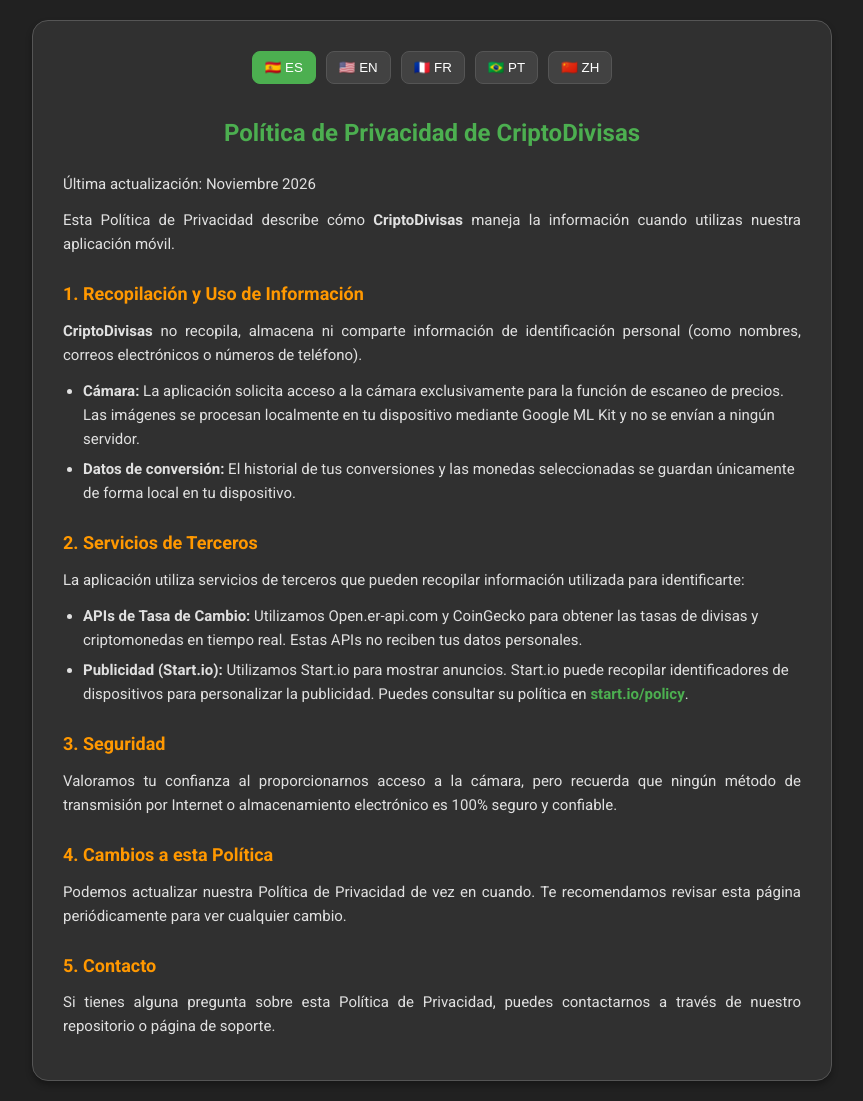
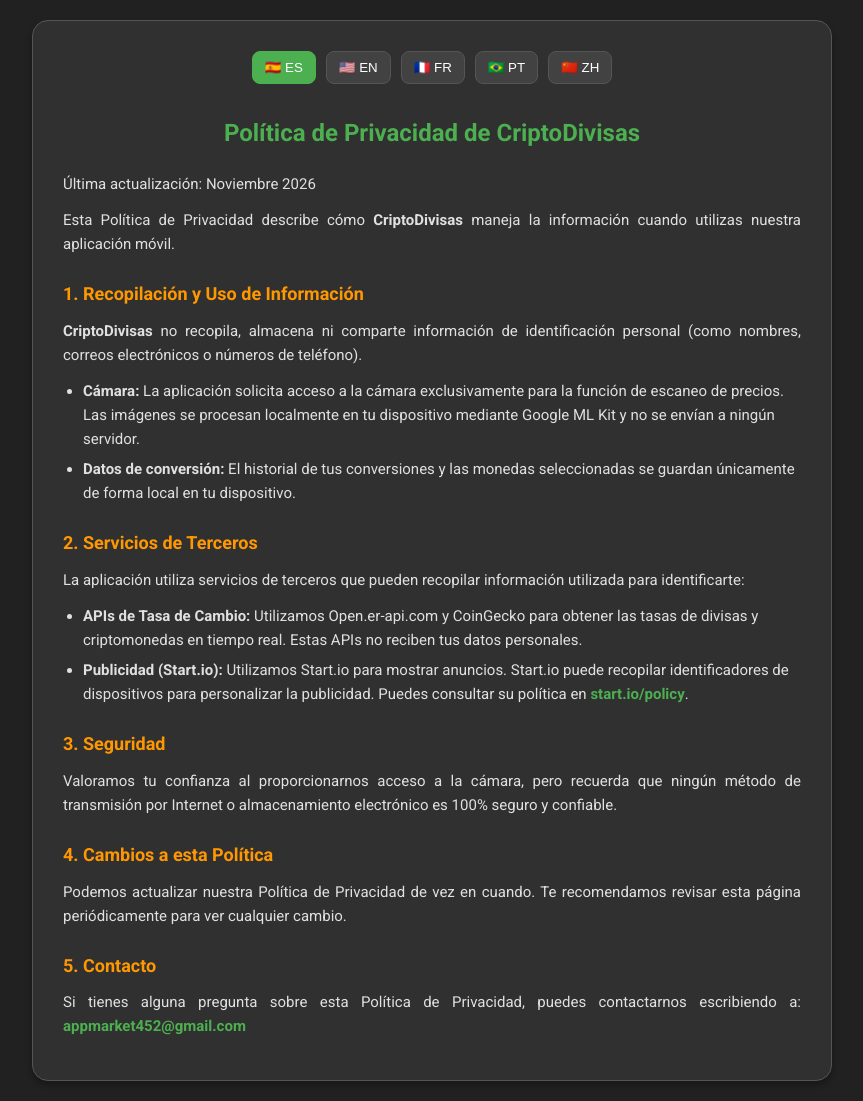
Before and after one commit to Auhdy/Auhdy.github.io, a plain HTML site: page privacy1.html in a window 1280 px wide. Shown: the whole page, without its empty margins (208-1071 px from the left). Drawn offline with Linux system fonts and the light colour scheme.

Commit message:
Update privacy1.html

```diff
--- a/privacy1.html
+++ b/privacy1.html
@@ -103,7 +103,7 @@
         <p>Podemos actualizar nuestra Política de Privacidad de vez en cuando. Te recomendamos revisar esta página periódicamente para ver cualquier cambio.</p>
 
         <h2>5. Contacto</h2>
-        <p>Si tienes alguna pregunta sobre esta Política de Privacidad, puedes contactarnos a través de nuestro repositorio o página de soporte.</p>
+        <p>Si tienes alguna pregunta sobre esta Política de Privacidad, puedes contactarnos escribiendo a: <strong><a href="mailto:appmarket452@gmail.com">appmarket452@gmail.com</a></strong></p>
     </div>
 
     <!-- INGLÉS -->
@@ -133,7 +133,7 @@
         <p>We may update our Privacy Policy from time to time. We recommend reviewing this page periodically for any changes.</p>
 
         <h2>5. Contact</h2>
-        <p>If you have any questions about this Privacy Policy, you can contact us through our repository or support page.</p>
+        <p>If you have any questions about this Privacy Policy, you can contact us by writing to: <strong><a href="mailto:appmarket452@gmail.com">appmarket452@gmail.com</a></strong></p>
     </div>
 
     <!-- FRANCÉS -->
@@ -163,7 +163,7 @@
         <p>Nous pouvons mettre à jour notre Politique de Confidentialité de temps à autre.</p>
 
         <h2>5. Contact</h2>
-        <p>Pour toute question, veuillez nous contacter via notre page de support.</p>
+        <p>Pour toute question concernant cette Politique de Confidentialité, veuillez nous contacter à l'adresse : <strong><a href="mailto:appmarket452@gmail.com">appmarket452@gmail.com</a></strong></p>
     </div>
 
     <!-- PORTUGUÉS -->
@@ -193,7 +193,7 @@
         <p>Podemos atualizar nossa Política de Privacidade periodicamente.</p>
 
         <h2>5. Contato</h2>
-        <p>Se você tiver alguma dúvida, entre em contato conosco através da nossa página de suporte.</p>
+        <p>Se você tiver alguma dúvida sobre esta Política de Privacidade, entre em contato conosco escrevendo para: <strong><a href="mailto:appmarket452@gmail.com">appmarket452@gmail.com</a></strong></p>
     </div>
 
     <!-- CHINO -->
@@ -223,7 +223,7 @@
         <p>我们可能会不时更新我们的隐私政策。</p>
 
         <h2>5. 联系我们</h2>
-        <p>如果您对本隐私政策有任何疑问，可以通过我们的支持页面联系我们。</p>
+        <p>如果您对本隐私政策有任何疑问，请通过以下方式联系我们：<strong><a href="mailto:appmarket452@gmail.com">appmarket452@gmail.com</a></strong></p>
     </div>
 </div>
 
```
